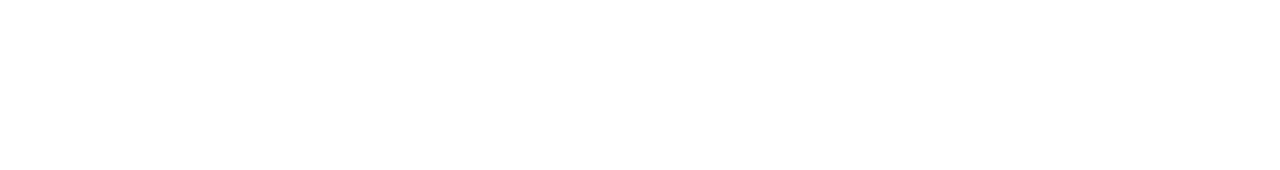
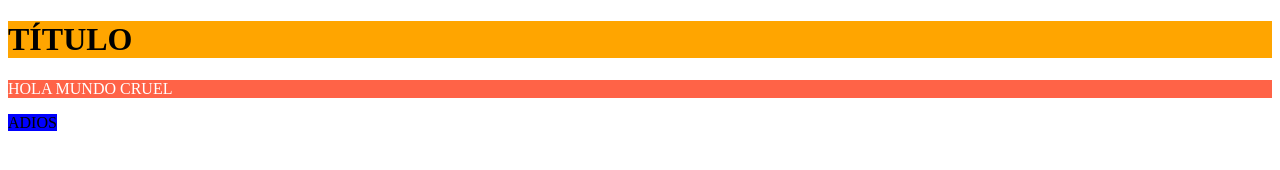
Before and after one commit to gandarillasNavia/PrimerWeb, a plain HTML site: page index.html in a window 1280 px wide. Drawn offline with Linux system fonts and the light colour scheme.

Commit message:
Probando

```diff
--- a/index.html
+++ b/index.html
@@ -6,6 +6,8 @@
     <title>Document</title>
 </head>
 <body>
-
+    <h1 style="background-color: orange     ">TÍTULO</h1>
+    <p style="background-color: tomato; color: white;">HOLA MUNDO CRUEL</p>
+    <span style="background-color:blue">ADIOS </span>
 </body>
 </html>
```
